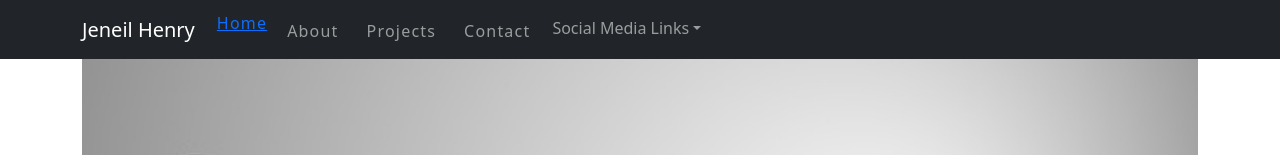
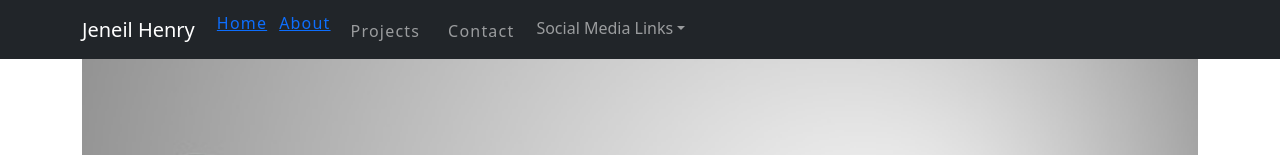
Before and after one commit to Nell-intech/Portfolio, a React (Create React App) app: page / in a window 1280 px wide. Shown: the top 155 px of the page. Built offline with nearby package versions, Linux system fonts and the light colour scheme.

Commit message:
nav changes

```diff
--- a/src/Components/Navbar.js
+++ b/src/Components/Navbar.js
@@ -18,7 +18,7 @@ export default function navBar1() {
         <Navbar.Collapse id="basic-navbar-nav">
           <Nav className="me-auto">
             <NavLink className="navLink" to="/">Home</NavLink>
-            <Nav.Link className="navLink" href="/about">About</Nav.Link>
+            <NavLink className="navLink" to="/about">About</NavLink>
             <Nav.Link className="navLink" href="/projects">Projects</Nav.Link>
             {/* include current project in this section */}
             <Nav.Link className="navLink" href="/contact">Contact</Nav.Link>
```
